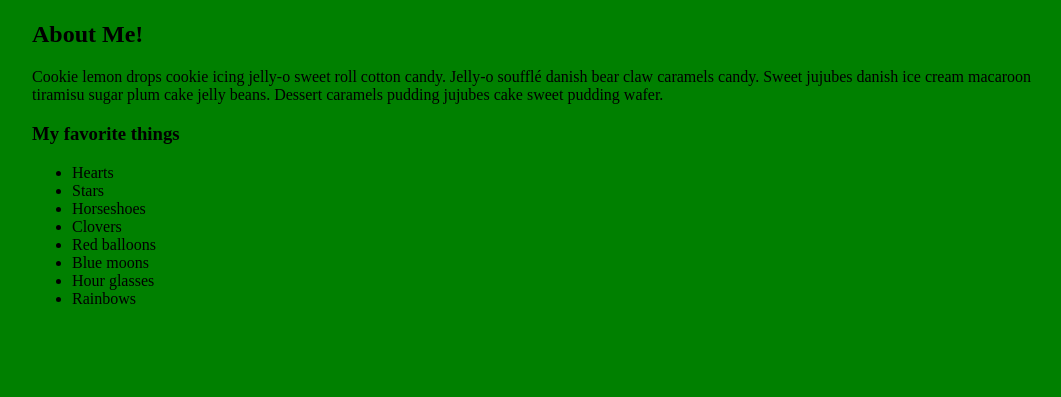
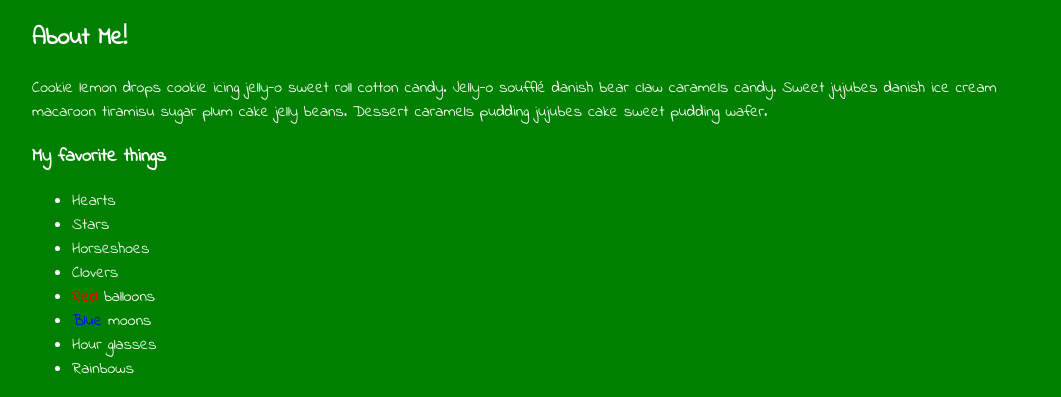
Before and after one commit to alexandraholcombe/lucky-charms-blog, a plain HTML site: page index.html in a window 1280 px wide. Shown: the part 818-1215 px from the top of the page, without its empty margins (96-1157 px from the left). Before the commit the page ends 1142 px from the top, so only its background shows below. Drawn offline with Linux system fonts and the light colour scheme.

Commit message:
adds spans with ids to change the color of two words and changes the font family and font color

```diff
--- a/css/styles.css
+++ b/css/styles.css
@@ -18,3 +18,17 @@ h1 {
   color:white;
   text-shadow: -1px 0 black, 0 1px black, 1px 0 black, 0 -1px black;
 }
+
+.about-me {
+  color: white;
+  font-size: 16px;
+  font-family: 'Indie Flower', cursive;
+}
+
+#red {
+  color: red;
+}
+
+#blue {
+  color: blue;
+}
--- a/index.html
+++ b/index.html
@@ -4,6 +4,8 @@
     <meta charset="utf-8">
     <title>Lucky Charms Blog</title>
     <link rel="stylesheet" href="css/styles.css" media="all" title="no title" charset="utf-8">
+    <link href="https://fonts.googleapis.com/css?family=Indie+Flower" rel="stylesheet">
+
   </head>
   <body>
     <h1>Magically Delicious</h1>
@@ -24,8 +26,8 @@
         <li>Stars</li>
         <li>Horseshoes</li>
         <li>Clovers</li>
-        <li>Red balloons</li>
-        <li>Blue moons</li>
+        <li><span id="red">Red</span> balloons</li>
+        <li><span id="blue">Blue</span> moons</li>
         <li>Hour glasses</li>
         <li>Rainbows</li>
       </ul>
```
